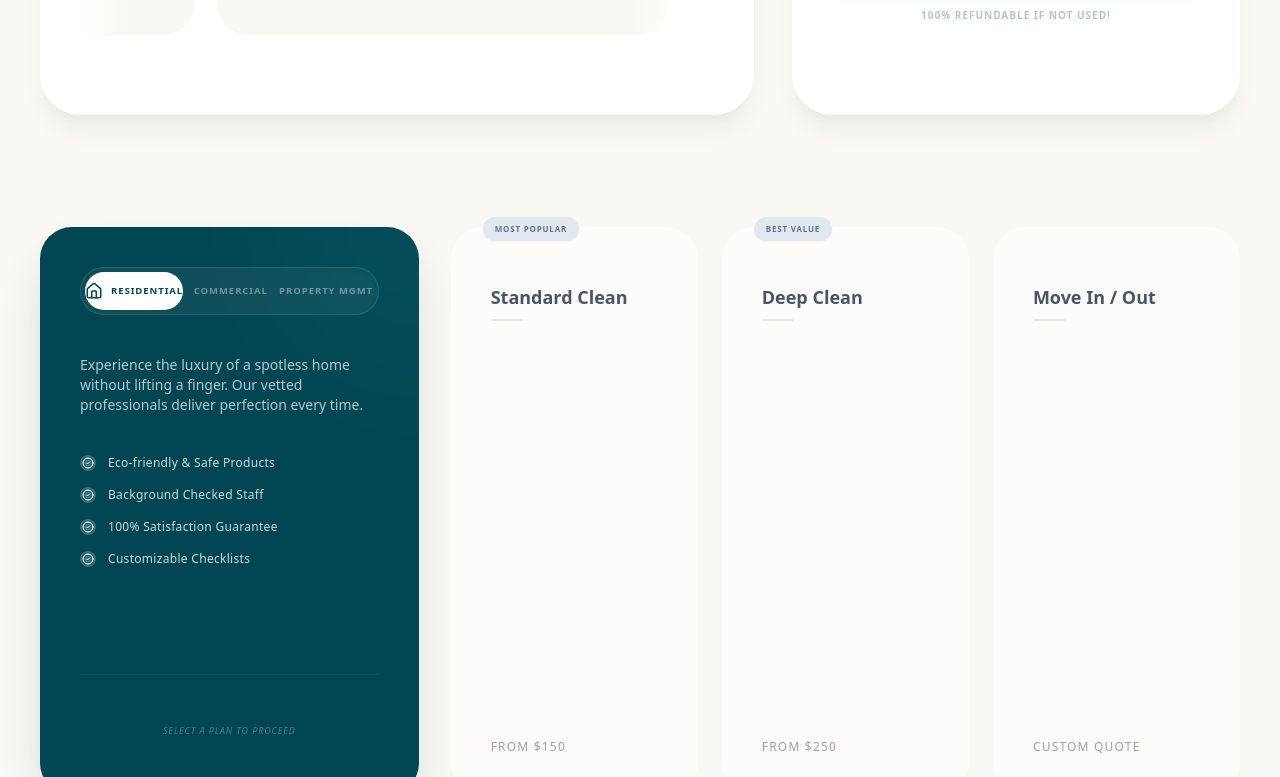
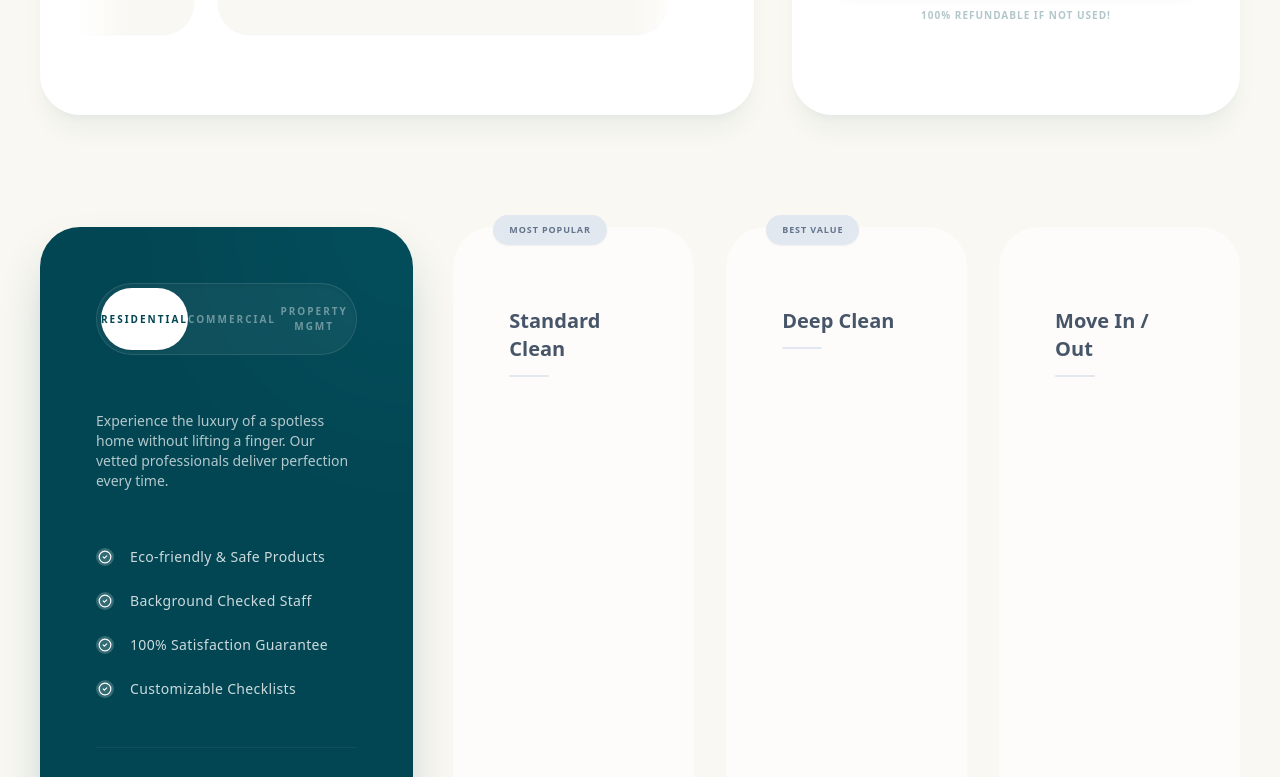
Before and after one commit to renatoquerales28-byte/extreme-cleaning-next, a Next.js app: page / in a window 1280 px wide. Shown: the part 1283-2060 px from the top of the page. Built offline with nearby package versions, Linux system fonts and the light colour scheme.

Commit message:
style: final height optimization and integrated switcher refinement

```diff
--- a/src/components/home/ServiceSelectorSection.tsx
+++ b/src/components/home/ServiceSelectorSection.tsx
@@ -73,42 +73,41 @@ export default function ServiceSelectorSection() {
     };
 
     return (
-        <section className="w-full bg-[#F9F8F2] relative lg:h-[85svh] lg:max-h-[900px] flex flex-col pt-4 lg:pt-8 pb-12 lg:pb-16 overflow-hidden">
+        <section className="w-full bg-[#F9F8F2] relative lg:h-[95svh] lg:max-h-[1100px] flex flex-col pt-4 lg:pt-8 pb-12 lg:pb-16 overflow-hidden">
             <div className="max-w-[1700px] mx-auto px-6 lg:px-10 relative z-10 w-full h-full flex flex-col">
 
-                {/* CONTENT GRID - Optimized for high visibility */}
-                <div className="flex-1 min-h-0 grid grid-cols-1 lg:grid-cols-12 gap-6 lg:gap-8 lg:pt-4">
+                {/* CONTENT GRID - Optimized for max frame presence */}
+                <div className="flex-1 min-h-0 grid grid-cols-1 lg:grid-cols-12 gap-6 lg:gap-10 lg:pt-4">
 
-                    {/* LEFT: INFO CARD (With Integrated Switcher) */}
+                    {/* LEFT: INFO CARD (Increased vertical scale & refined switcher) */}
                     <motion.div
                         layout
-                        className="lg:col-span-4 bg-[#024653] rounded-[2rem] p-8 lg:p-10 text-white flex flex-col relative overflow-hidden h-full shadow-2xl shadow-[#024653]/20"
+                        className="lg:col-span-4 bg-[#024653] rounded-[2.5rem] p-10 lg:p-14 text-white flex flex-col relative overflow-hidden h-full shadow-2xl shadow-[#024653]/30"
                     >
                         {/* Blob Decoration */}
-                        <div className="absolute top-0 right-0 w-64 h-64 bg-white/10 rounded-full blur-[60px] -translate-y-1/2 translate-x-1/2 mix-blend-overlay" />
+                        <div className="absolute top-0 right-0 w-80 h-80 bg-white/10 rounded-full blur-[80px] -translate-y-1/2 translate-x-1/2 mix-blend-overlay" />
 
                         <div className="relative z-10 flex flex-col h-full">
 
-                            {/* INTEGRATED SERVICE SWITCHER - Replaces Header */}
-                            <div className="inline-flex bg-white/5 p-1 rounded-full relative border border-white/10 mb-8 lg:mb-10 shadow-inner w-full">
+                            {/* INTEGRATED SERVICE SWITCHER - Text only, clean focus */}
+                            <div className="inline-flex bg-white/5 p-1 rounded-full relative border border-white/10 mb-10 lg:mb-14 shadow-inner w-full">
                                 {(['residential', 'commercial', 'pm'] as ServiceType[]).map((tab) => (
                                     <button
                                         key={tab}
                                         onClick={() => { setActiveTab(tab); setSelectedOption(null); }}
                                         className={`
-                                            relative flex-1 py-2.5 rounded-full text-[8.5px] lg:text-[9.5px] font-bold uppercase tracking-widest transition-all z-10
+                                            relative flex-1 py-3 lg:py-4 rounded-full text-[9px] lg:text-[10px] font-bold uppercase tracking-[0.2em] transition-all z-10
                                             ${activeTab === tab ? 'text-[#024653]' : 'text-white/40 hover:text-white/60'}
                                         `}
                                     >
                                         {activeTab === tab && (
                                             <motion.div
-                                                layoutId="activeTabIntegrated"
+                                                layoutId="activeTabFinal"
                                                 className="absolute inset-0 bg-white rounded-full shadow-sm"
                                                 transition={{ type: "spring", bounce: 0.2, duration: 0.6 }}
                                             />
                                         )}
-                                        <span className="relative z-10 flex items-center justify-center gap-2">
-                                            {activeTab === tab && <span>{SERVICE_CONTENT[activeTab].icon}</span>}
+                                        <span className="relative z-10 flex items-center justify-center">
                                             {tab === 'pm' ? 'Property Mgmt' : tab}
                                         </span>
                                     </button>
@@ -118,45 +117,45 @@ export default function ServiceSelectorSection() {
                             <AnimatePresence mode="wait">
                                 <motion.div
                                     key={activeTab}
-                                    initial={{ opacity: 0, y: 5 }}
+                                    initial={{ opacity: 0, y: 10 }}
                                     animate={{ opacity: 1, y: 0 }}
-                                    exit={{ opacity: 0, y: -5 }}
-                                    transition={{ duration: 0.3 }}
+                                    exit={{ opacity: 0, y: -10 }}
+                                    transition={{ duration: 0.4 }}
                                     className="flex flex-col h-full"
                                 >
-                                    <p className="text-white/70 leading-relaxed mb-8 lg:mb-10 font-normal text-xs lg:text-sm">
+                                    <p className="text-white/70 leading-relaxed mb-10 lg:mb-14 font-normal text-xs lg:text-sm">
                                         {activeContent.description}
                                     </p>
 
-                                    <ul className="space-y-4 mb-auto">
+                                    <ul className="space-y-6 mb-auto">
                                         {activeContent.benefits.map((benefit, idx) => (
-                                            <li key={idx} className="flex items-center gap-3">
+                                            <li key={idx} className="flex items-center gap-4">
                                                 <div className="p-0.5 rounded-full bg-white/20 shrink-0">
-                                                    <CheckCircle2 size={12} className="text-white" />
+                                                    <CheckCircle2 size={14} className="text-white" />
                                                 </div>
-                                                <span className="font-normal text-white/80 text-[10px] lg:text-xs tracking-wide">{benefit}</span>
+                                                <span className="font-normal text-white/80 text-xs lg:text-sm tracking-wide">{benefit}</span>
                                             </li>
                                         ))}
                                     </ul>
 
-                                    {/* ACTION BUTTON - Elevated for total visibility */}
-                                    <div className="mt-10 relative pt-8 border-t border-white/5 shrink-0 min-h-[80px] flex items-center">
+                                    {/* ACTION BUTTON - Prominently pushed up for visibility */}
+                                    <div className="mt-12 relative pt-10 border-t border-white/5 shrink-0 min-h-[100px] flex items-center">
                                         <motion.div
                                             className="w-full"
                                             initial={false}
                                             animate={{
                                                 opacity: selectedOption ? 1 : 0,
-                                                y: selectedOption ? 0 : 5,
+                                                y: selectedOption ? 0 : 10,
                                                 pointerEvents: selectedOption ? "auto" : "none"
                                             }}
                                             transition={{ duration: 0.4, ease: "easeOut" }}
                                         >
                                             <Link
                                                 href={getWizardLink()}
-                                                className="inline-flex w-full items-center justify-between gap-4 px-6 lg:px-8 py-4 bg-[#05D16E] text-[#024653] rounded-xl font-bold text-[10px] lg:text-xs uppercase tracking-widest shadow-xl shadow-[#05D16E]/10 hover:-translate-y-0.5 hover:shadow-2xl transition-all"
+                                                className="inline-flex w-full items-center justify-between gap-4 px-8 lg:px-10 py-5 lg:py-6 bg-[#05D16E] text-[#024653] rounded-2xl font-bold text-xs lg:text-sm uppercase tracking-widest shadow-xl shadow-[#05D16E]/20 hover:-translate-y-1 hover:shadow-2xl transition-all"
                                             >
                                                 <span>Continue to Booking</span>
-                                                <ArrowRight size={16} />
+                                                <ArrowRight size={20} />
                                             </Link>
                                         </motion.div>
 
@@ -164,9 +163,9 @@ export default function ServiceSelectorSection() {
                                             <motion.div
                                                 initial={{ opacity: 0 }}
                                                 animate={{ opacity: 1 }}
-                                                className="absolute inset-0 flex items-center justify-center pt-8"
+                                                className="absolute inset-0 flex items-center justify-center pt-10"
                                             >
-                                                <p className="text-[9px] uppercase tracking-widest text-white/30 italic font-medium">Select a plan to proceed</p>
+                                                <p className="text-[10px] uppercase tracking-widest text-white/30 italic font-medium">Select a plan on the right</p>
                                             </motion.div>
                                         )}
                                     </div>
@@ -175,9 +174,9 @@ export default function ServiceSelectorSection() {
                         </div>
                     </motion.div>
 
-                    {/* RIGHT: SERVICE OPTIONS - Maintains Left Alignment */}
+                    {/* RIGHT: SERVICE OPTIONS - Full Screen Sync */}
                     <div className="lg:col-span-8 flex flex-col h-full min-h-0">
-                        <div className="grid grid-cols-1 md:grid-cols-3 gap-4 lg:gap-6 h-full">
+                        <div className="grid grid-cols-1 md:grid-cols-3 gap-6 lg:gap-8 h-full">
                             <AnimatePresence mode="wait">
                                 {activeContent.options.map((option) => (
                                     <motion.button
@@ -187,7 +186,7 @@ export default function ServiceSelectorSection() {
                                         exit={{ opacity: 0, scale: 0.98 }}
                                         onClick={() => setSelectedOption(option.id)}
                                         className={`
-                                            relative p-8 lg:p-10 rounded-[2rem] text-left transition-all group flex flex-col h-full items-start
+                                            relative p-10 lg:p-14 rounded-[2.5rem] text-left transition-all group flex flex-col h-full items-start
                                             ${selectedOption === option.id
                                                 ? 'bg-white border-transparent shadow-2xl shadow-[#024653]/10 z-10 scale-[1.02]'
                                                 : 'bg-white/60 border-transparent hover:bg-white hover:shadow-xl'
@@ -196,35 +195,35 @@ export default function ServiceSelectorSection() {
                                     >
                                         {option.tag && (
                                             <span className={`
-                                                absolute -top-2.5 left-8 px-3 py-1.5 text-[8px] font-bold uppercase tracking-widest rounded-full shadow-sm
+                                                absolute -top-3 left-10 px-4 py-2 text-[9px] font-bold uppercase tracking-widest rounded-full shadow-sm
                                                 ${selectedOption === option.id ? 'bg-[#024653] text-white' : 'bg-slate-200 text-slate-500'}
                                             `}>
                                                 {option.tag}
                                             </span>
                                         )}
 
-                                        <div className="mt-4 mb-auto w-full">
-                                            <h5 className={`font-bold text-sm lg:text-base xl:text-lg leading-tight mb-2 ${selectedOption === option.id ? 'text-[#024653]' : 'text-slate-600'}`}>
+                                        <div className="mt-6 mb-auto w-full">
+                                            <h5 className={`font-bold text-base lg:text-lg xl:text-xl leading-tight mb-3 ${selectedOption === option.id ? 'text-[#024653]' : 'text-slate-600'}`}>
                                                 {option.label}
                                             </h5>
-                                            <div className={`h-[2px] w-8 rounded-full ${selectedOption === option.id ? 'bg-[#05D16E]' : 'bg-slate-200'}`} />
+                                            <div className={`h-[2px] w-10 rounded-full ${selectedOption === option.id ? 'bg-[#05D16E]' : 'bg-slate-200'}`} />
                                         </div>
 
-                                        <div className="flex flex-col items-start gap-4 mt-8 w-full">
-                                            <span className="text-[10px] lg:text-xs font-normal text-slate-400 uppercase tracking-widest font-medium">
+                                        <div className="flex flex-col items-start gap-4 mt-10 w-full">
+                                            <span className="text-[11px] lg:text-xs font-normal text-slate-400 uppercase tracking-widest font-medium">
                                                 {option.price}
                                             </span>
 
-                                            <div className="absolute bottom-6 right-6 lg:bottom-8 lg:right-8">
+                                            <div className="absolute bottom-10 right-10 lg:bottom-14 lg:right-14">
                                                 <AnimatePresence>
                                                     {selectedOption === option.id && (
                                                         <motion.div
                                                             initial={{ scale: 0, opacity: 0 }}
                                                             animate={{ scale: 1, opacity: 1 }}
                                                             exit={{ scale: 0, opacity: 0 }}
-                                                            className="w-8 h-8 rounded-lg bg-[#05D16E] flex items-center justify-center shadow-lg shadow-[#05D16E]/20"
+                                                            className="w-10 h-10 rounded-xl bg-[#05D16E] flex items-center justify-center shadow-lg shadow-[#05D16E]/20"
                                                         >
-                                                            <CheckCircle2 size={16} className="text-white" />
+                                                            <CheckCircle2 size={20} className="text-white" />
                                                         </motion.div>
                                                     )}
                                                 </AnimatePresence>
```
